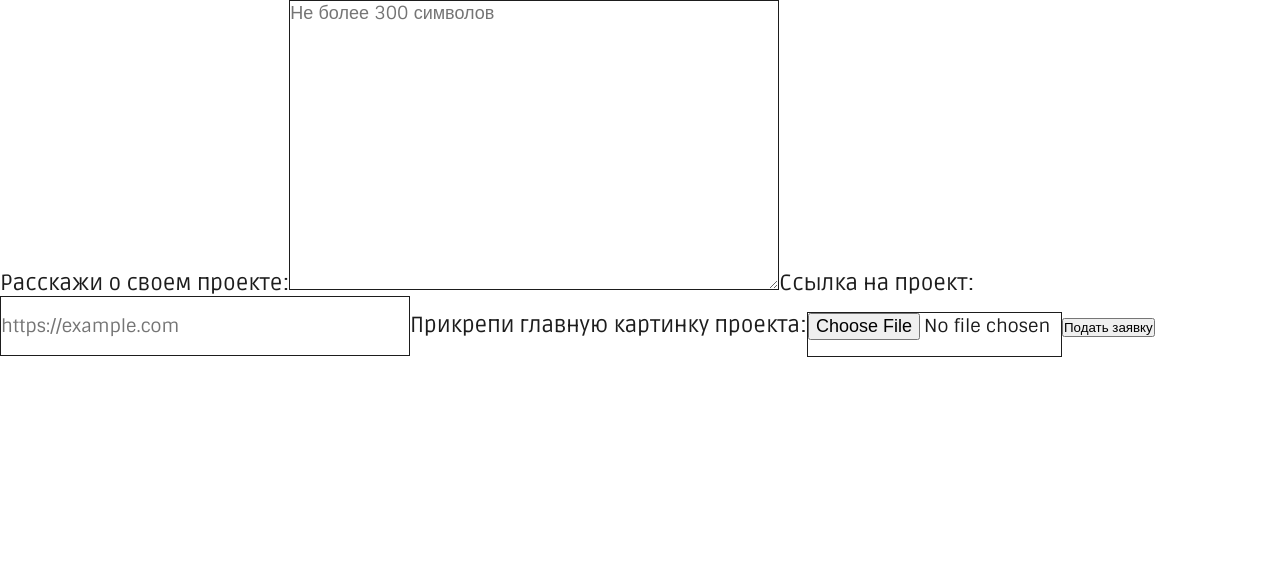
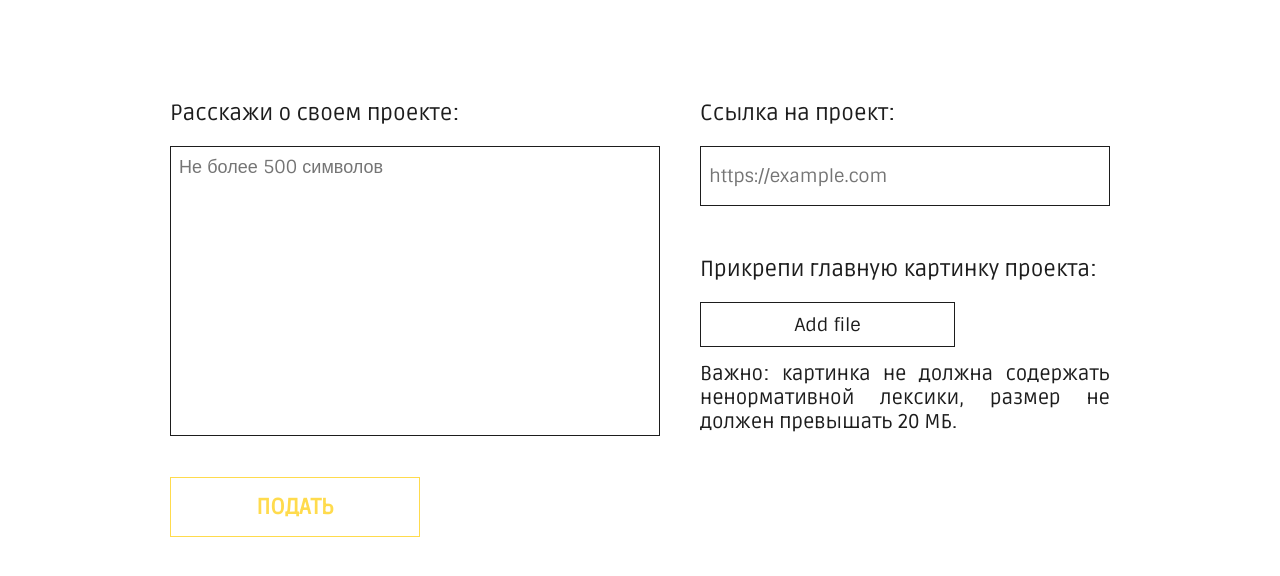
Before and after one commit to sonia13marker/creative.ct, a React (Create React App) app: page /submit in a window 1280 px wide. Shown: the top 576 px of the page. Built offline with nearby package versions, Linux system fonts and the light colour scheme.

Commit message:
форма
семантика для формы, плюс стили (общее оформление, кнопки и действия)

```diff
--- a/src/pages/MainPage/MainPage.jsx
+++ b/src/pages/MainPage/MainPage.jsx
@@ -36,5 +36,6 @@ export function MainPage () {
         {/* <MainContent /> */}
         <SubmitRequest></SubmitRequest>
 
+
     </div>
 }
--- a/src/pages/SubmitRequest/SubmitRequest.jsx
+++ b/src/pages/SubmitRequest/SubmitRequest.jsx
@@ -2,36 +2,43 @@ import style from './style.module.css';
 
 export function SubmitRequest () {
     return (<div>
-        {/*ДОБАВИТЬ методы post, имена и id каждому инпуту, почитать про это в справочнике.
-        Стилизовать кнопку добавления файла, скрыв внутри этой кнопки обычный тег button  */}
         <div className={style.wrapper}>
         <section className={style.wrapper__timer}></section>
 
         <section className={style.wrapper__form}>
-            <span className={style.form__textarea}>
-
-            </span>
-            <span className={style.form__wrp}>
-                <form>
+                {/*в action указать ссылку на обработку формы (бэк) */}
+                <form action="" method="post" className={style.form__wrp}>
+                <span>
                     <label>
                     Расскажи о своем проекте:
-                        <textarea className={style.input_textarea} placeholder="Не более 300 символов"></textarea>
+                        <textarea className={style.input_textarea} placeholder="Не более 500 символов" name="description" id="form__textarea" maxlength="500"></textarea>
                     </label>
-
+                </span>
 
                     <span className={style.span_inputs}>
                         <label>
                         Ссылка на проект:
-                            <input className={style.input_link} placeholder="https://example.com"/>
+                            <input className={style.input_link} placeholder="https://example.com" name="project_link" id="form__input_link"/>
                         </label>
+                        {/*это сделано для стилизации кнопки "добавить фото" */}
                         <label>
                         Прикрепи главную картинку проекта:
-                        <input type="file" className={style.input_file}/>
+                        <span>Add file
+                            <input type="file" className={style.input_file} name="photo" id="form__input_file"/>
+                        </span>
                         </label>
+                        <p className={style.input__annotation}>Важно: картинка не должна содержать ненормативной лексики, размер не должен превышать 20 МБ.</p>
                     </span>
-                    <input type="submit" className={style.input_submit} value="Подать заявку"/>
+
+                    {/* <input type="submit" className={style.btn_23} value="Подать заявку" id="form__submit"/>
+                    <span class="text">Подать заявку</span>
+                    <span class="marquee" aria-hidden>Подать заявку</span>   */}
+                    <button type="submit" className={style.btn_23} id="form__submit">
+                        <span className={style.text}>Подать</span>
+                        <span className={style.marquee} aria-hidden>Подать</span>
+                    </button>
+
                 </form>
-            </span>
         </section>
         </div>
 
--- a/src/pages/SubmitRequest/style.module.css
+++ b/src/pages/SubmitRequest/style.module.css
@@ -7,15 +7,24 @@
 }
 
 .wrapper__form {
-
+    width: 100vw;
+    height: 100%;
+    display: flex;
+    align-items: center;
+    justify-content: center;
 }
 
-.form__textarea {
-
-}
 
 .form__wrp {
-
+    display: grid;
+    grid-template-columns: 1fr 1fr;
+    grid-template-rows: 1fr;
+    width: 65vw;
+    column-gap: 40px;
+    margin: 100px auto;
+    justify-content: center;
+    align-items: start;
+    justify-items: start;
 }
 
 label {
@@ -26,21 +35,31 @@ label {
 }
 
 .input_textarea {
+    margin-top: 20px;
     width: 490px;
     height: 290px;
+    padding: 0.5rem;
     background-color: var(--main-white);
     border: 1.5px solid var(--main-black);
     font-family: 'Sintony', sans-serif;
     font-weight: 400;
     font-size: 18px;
     color: var(--main-black);
+    resize: none;
+}
+.input_textarea:focus {
+    border: 1px solid #FFDB4D;
+    outline: none;
 }
 
 .span_inputs {
-
+    display: flex;
+    flex-direction: column;
 }
 
 .input_link {
+    padding: 0.5rem;
+    margin-top: 20px;
     width: 410px;
     height: 60px;
     background-color: var(--main-white);
@@ -49,9 +68,19 @@ label {
     font-weight: 400;
     font-size: 18px;
     color: var(--main-black);
+    margin-bottom: 50px;
+}
+.input_link:focus {
+    border: 1px solid #FFDB4D;
+    outline: none;
 }
 
-.input_file {
+.span_inputs span {
+    margin-top: 20px;
+    display: flex;
+    align-items: center;
+    justify-content: center;
+    padding: 0.5rem 0.5rem;
     width: 255px;
     height: 45px;
     background-color: var(--main-white);
@@ -61,6 +90,134 @@ label {
     font-size: 18px;
     color: var(--main-black);
 }
-.input_submit {
+span > .input_file {
+    display: none;
+}
+.span_inputs span:focus {
+    border: 1px solid #FFDB4D;
+    outline: none;
+}
+.span_inputs span:hover {
+    cursor: pointer;
+    background-color: #fff;
+    color: #FFDB4D;
+    transition: .1s color;
+}
+.span_inputs span:active {
+    background-color: #FFDB4D;
+    color: #fff;
+    border: 1.5px solid #000;
+    cursor: pointer;
+}
 
+
+.input__annotation {
+    font-family: 'Ruda', sans-serif;
+    font-weight: 400;
+    font-size: 20px;
+    line-height: 24px;
+    text-align: justify;
+    color: var(--main-black);
+    max-width: 445px;
+    margin-top: 15px;
 }
+
+/*стили для кнопки "отправить/подать"*/
+
+.btn_23,
+.btn_23 *,
+.btn_23 :after,
+.btn_23 :before,
+.btn_23:after,
+.btn_23:before {
+  border: 0 solid;
+  box-sizing: border-box;
+}
+.btn_23 {
+  -webkit-tap-highlight-color: transparent;
+  -webkit-appearance: button;
+  background-color: #fff;
+  background-image: none;
+  color: #FFDB4D;
+  cursor: pointer;
+  font-family:'Ruda', sans-serif;
+  font-size: 22px;
+  font-weight: 800;
+  line-height: 1.5;
+  margin: 0;
+  -webkit-mask-image: -webkit-radial-gradient(#000, #fff);
+  padding: 0;
+  text-transform: uppercase;
+}
+.btn_23:disabled {
+  cursor: default;
+}
+.btn_23:-moz-focusring {
+  outline: auto;
+}
+.btn_23 svg {
+  display: block;
+  vertical-align: middle;
+}
+.btn_23 [hidden] {
+  display: none;
+}
+.btn_23 {
+    margin-top: 35px;
+  overflow: hidden;
+  padding: 0.8rem 3rem;
+  position: relative;
+  border: 1.5px solid var(--main-yel);
+  width: 250px;
+  height: 60px;
+}
+.btn_23 span {
+  display: grid;
+  inset: 0;
+  place-items: center;
+  position: absolute;
+  transition: opacity 0.2s ease;
+}
+.btn_23 .marquee {
+  --spacing: 6.5em;
+  --start: 0em;
+  --end: 6.5em;
+  -webkit-animation: marquee 1s linear infinite;
+  animation: marquee 1s linear infinite;
+  -webkit-animation-play-state: paused;
+  animation-play-state: paused;
+  opacity: 0;
+  position: relative;
+  text-shadow: #FFDB4D var(--spacing) 0, #FFDB4D calc(var(--spacing) * -1) 0,
+    #FFDB4D calc(var(--spacing) * -2) 0;
+}
+
+.btn_23:hover .marquee {
+  -webkit-animation-play-state: running;
+  animation-play-state: running;
+  opacity: 1;
+}
+.btn_23:hover .text {
+  opacity: 0;
+}
+.btn_23:active {
+    background-color: #FFDB4D;
+    color: #fff;
+    border: 1.5px solid #000;
+}
+@-webkit-keyframes marquee {
+  0% {
+    transform: translateX(var(--start));
+  }
+  to {
+    transform: translateX(var(--end));
+  }
+}
+@keyframes marquee {
+  0% {
+    transform: translateX(var(--start));
+  }
+  to {
+    transform: translateX(var(--end));
+  }
+}
```
